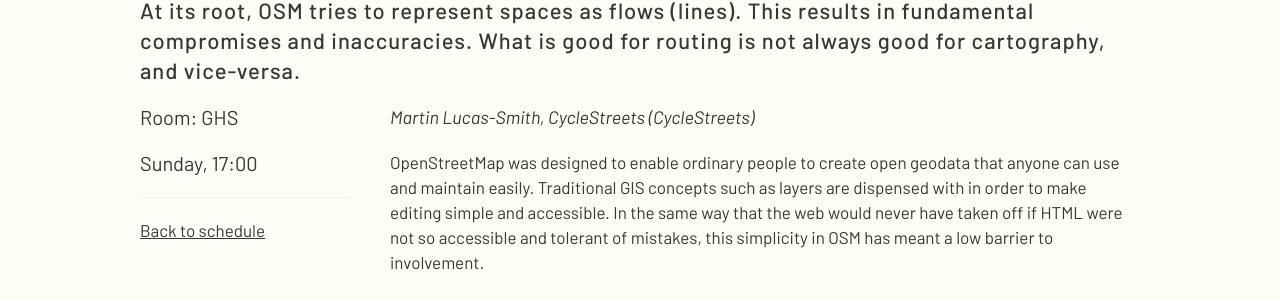
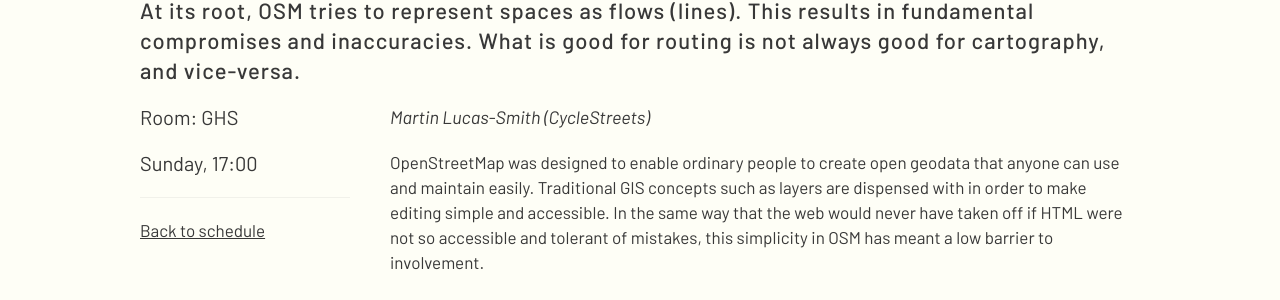
Before and after one commit to openstreetmap/stateofthemap-2019, a Jekyll site: the page built from sessions/DW7WW8.html, in a window 1280 px wide and 900 px high. Shown: the part 186-486 px from the top of the window. Built offline with Jekyll 4.4.1, drawn with Linux system fonts in a browser that asks for light colours.

Commit message:
update general track from upstream
- spelling fixes in speaker names and their affiliations

```diff
--- a/_includes/schedule/_general.html
+++ b/_includes/schedule/_general.html
@@ -520,7 +520,7 @@
                         <td class="fill-darken0">17:00</td>
                         <td rowspan="1" id="session_DW7WW8">
         <a href="/sessions/DW7WW8">Is the OSM data model creaking?</a>
-        <br><span class="speaker">Martin Lucas-Smith, CycleStreets
+        <br><span class="speaker">Martin Lucas-Smith
     </span>
 </td>
 
@@ -738,7 +738,7 @@
 
                             <td rowspan="1" id="session_NWW7GF">
         <a href="/sessions/NWW7GF">Public Transport Navigation using OpenStreetMap by OsmAnd</a>
-        <br><span class="speaker">Victor Shcherb, Eugene Kizevic
+        <br><span class="speaker">Victor Shcherb, Eugene Kizevich
     </span>
 </td>
 
--- a/sessions/DW7WW8.html
+++ b/sessions/DW7WW8.html
@@ -4,7 +4,7 @@
 title: "Is the OSM data model creaking?"
 subtitle: "At its root, OSM tries to represent spaces as flows (lines). This results in fundamental compromises and inaccuracies. What is good for routing is not always good for cartography, and vice-versa."
 code: "DW7WW8"
-speaker_names_with_affiliations: ['Martin Lucas-Smith, CycleStreets (CycleStreets)']
+speaker_names_with_affiliations: ['Martin Lucas-Smith (CycleStreets)']
 extra_tags:
 room: "GHS"
 length: "00:20"
--- a/sessions/NWW7GF.html
+++ b/sessions/NWW7GF.html
@@ -3,7 +3,7 @@
 academic: true
 title: "Public Transport Navigation using OpenStreetMap by OsmAnd"
 code: "NWW7GF"
-speaker_names_with_affiliations: ['Victor Shcherb (OsmAnd)', 'Eugene Kizevic']
+speaker_names_with_affiliations: ['Victor Shcherb (OsmAnd)', 'Eugene Kizevich']
 extra_tags:
 room: "HSO"
 length: "00:20"
```
